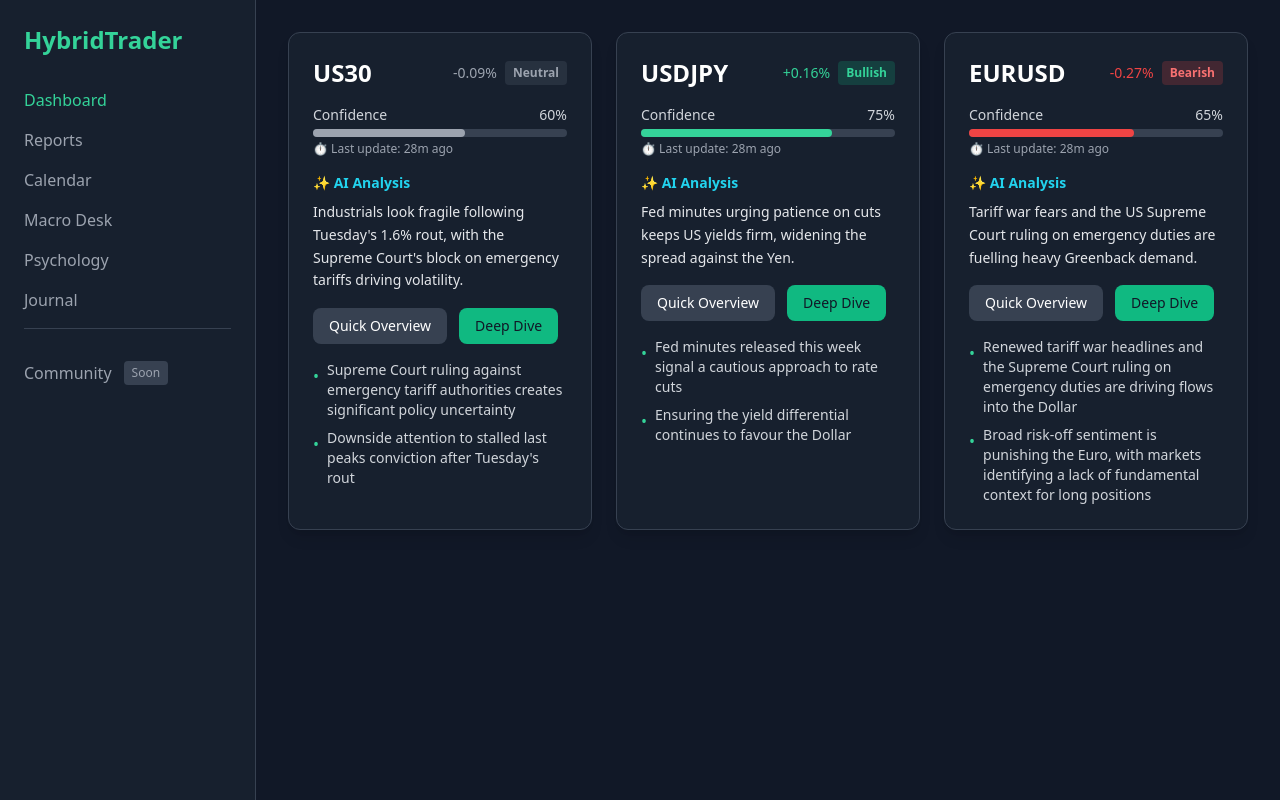
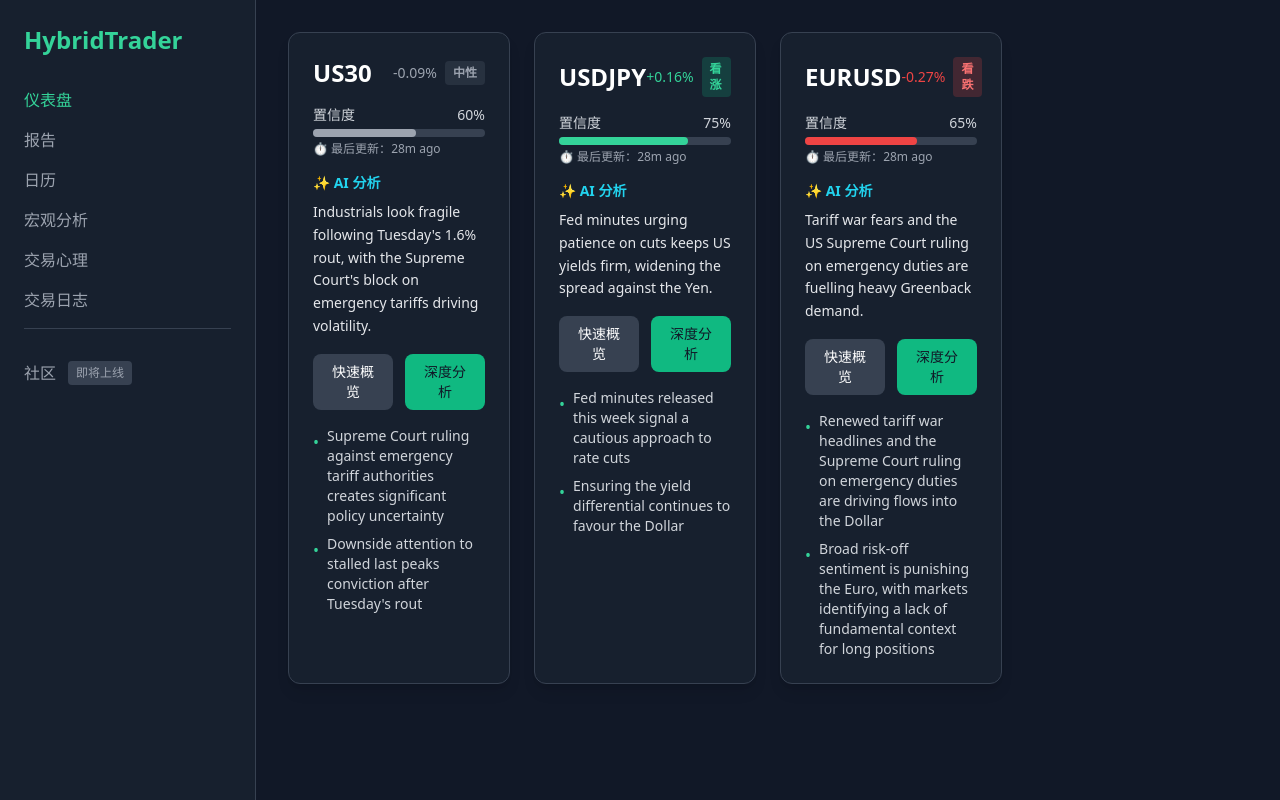
Before and after one commit to Yuan-ai-2026/deepseek, a Next.js app: page / in a window 1280 px wide. Built offline with nearby package versions, Linux system fonts and the light colour scheme; no server answers.

Commit message:
Update page.tsx

```diff
--- a/app/page.tsx
+++ b/app/page.tsx
@@ -1,61 +1,24 @@
 'use client';
 import { useEffect, useState } from 'react';
 
-// 数据类型定义（和 DeepSeek 输出格式对齐）
+// 数据类型定义
 type AssetData = {
-  symbol: string;        // 品种代码（US30/USDJPY/EURUSD等）
-  price: string;         // 当前价格
-  change: string;        // 涨跌幅
-  direction: 'Bullish' | 'Bearish' | 'Neutral'; // 趋势
-  confidence: number;   // 置信度（0-100）
-  lastUpdate: string;   // 最后更新时间
-  aiAnalysis: string;    // AI 分析文本
-  keyPoints: string[];  // 关键驱动要点
+  symbol: string;
+  price: string;
+  change: string;
+  direction: 'Bullish' | 'Bearish' | 'Neutral';
+  confidence: number;
+  lastUpdate: string;
+  aiAnalysis: string;
+  keyPoints: string[];
 };
 
-// 兜底数据（API请求失败时显示）
-const fallbackData: AssetData[] = [
-  {
-    symbol: "US30",
-    price: "39124.50",
-    change: "-0.09%",
-    direction: "Neutral",
-    confidence: 60,
-    lastUpdate: "28m ago",
-    aiAnalysis: "Industrials look fragile following Tuesday's 1.6% rout, with the Supreme Court's block on emergency tariffs driving volatility. Trade tensions continue to cloud the outlook for multinationals.",
-    keyPoints: [
-      "Supreme Court ruling against emergency tariff authorities creates significant policy uncertainty",
-      "Downside attention to stalled last peaks conviction after Tuesday's rout"
-    ]
-  },
-  {
-    symbol: "USDJPY",
-    price: "151.20",
-    change: "+0.16%",
-    direction: "Bullish",
-    confidence: 75,
-    lastUpdate: "28m ago",
-    aiAnalysis: "Fed minutes urging patience on cuts keeps US yields firm, widening the spread against the Yen. Despite interim volatility, the fundamental bias remains strictly upward.",
-    keyPoints: [
-      "Fed minutes released this week signal a cautious approach to rate cuts",
-      "Ensuring the yield differential continues to favour the Dollar"
-    ]
-  },
-  {
-    symbol: "EURUSD",
-    price: "1.0727",
-    change: "-0.27%",
-    direction: "Bearish",
-    confidence: 65,
-    lastUpdate: "28m ago",
-    aiAnalysis: "Tariff war fears and the US Supreme Court ruling on emergency duties are fuelling heavy Greenback demand. With risk sentiment soured, the single currency remains exposed.",
-    keyPoints: [
-      "Renewed tariff war headlines and the Supreme Court ruling on emergency duties are driving flows into the Dollar",
-      "Broad risk-off sentiment is punishing the Euro, with markets identifying a lack of fundamental context for long positions",
-      "Caution is advised as a potential double bottom formation could spark a temporary short squeeze despite the grim outlook"
-    ]
-  }
-];
+// 趋势中文映射
+const directionMap: Record<string, string> = {
+  'Bullish': '看涨',
+  'Bearish': '看跌',
+  'Neutral': '中性'
+};
 
 // 趋势颜色映射
 const getDirectionColor = (dir: string) => {
@@ -71,11 +34,110 @@ const getProgressColor = (dir: string) => {
   return 'bg-gray-400';
 };
 
+// 全中文兜底数据（含新增品种）
+const fallbackData: AssetData[] = [
+  {
+    symbol: "US30",
+    price: "39124.50",
+    change: "-0.09%",
+    direction: "Neutral",
+    confidence: 60,
+    lastUpdate: "28分钟前",
+    aiAnalysis: "工业股在周二1.6%的暴跌后走势疲软，最高法院叫停紧急关税政策加剧了市场波动，贸易紧张局势持续给跨国企业前景蒙上阴影。",
+    keyPoints: [
+      "最高法院裁决叫停紧急关税权限，引发政策不确定性",
+      "周二暴跌后，市场对前期高点的追高信心不足"
+    ]
+  },
+  {
+    symbol: "USDJPY",
+    price: "151.20",
+    change: "+0.16%",
+    direction: "Bullish",
+    confidence: 75,
+    lastUpdate: "28分钟前",
+    aiAnalysis: "美联储会议纪要释放降息谨慎信号，美债收益率维持坚挺，美日利差持续扩大，日元基本面承压，美元日元上行趋势明确。",
+    keyPoints: [
+      "美联储本周会议纪要释放谨慎降息信号",
+      "美日利差持续扩大，利好美元、利空日元"
+    ]
+  },
+  {
+    symbol: "EURUSD",
+    price: "1.0727",
+    change: "-0.27%",
+    direction: "Bearish",
+    confidence: 65,
+    lastUpdate: "28分钟前",
+    aiAnalysis: "关税战担忧与美国最高法院关税裁决，推动美元大幅走强。风险情绪恶化，欧元面临持续下行压力。",
+    keyPoints: [
+      "关税战新闻与最高法院裁决推动美元走强",
+      "市场风险偏好降温，欧元多头缺乏基本面支撑",
+      "警惕双底形态可能引发短期空头回补，操作需谨慎"
+    ]
+  },
+  {
+    symbol: "XAUUSD",
+    price: "2345.80",
+    change: "+0.42%",
+    direction: "Bullish",
+    confidence: 78,
+    lastUpdate: "28分钟前",
+    aiAnalysis: "地缘政治风险升温叠加美联储降息预期，黄金避险需求凸显，美元走弱进一步提振金价，短期维持偏强震荡格局。",
+    keyPoints: [
+      "地缘政治风险升级，黄金避险买盘增加",
+      "美联储降息预期升温，实际利率下行利好金价",
+      "美元指数走弱，为黄金提供额外支撑"
+    ]
+  },
+  {
+    symbol: "XAGUSD",
+    price: "27.85",
+    change: "+0.68%",
+    direction: "Bullish",
+    confidence: 72,
+    lastUpdate: "28分钟前",
+    aiAnalysis: "白银跟随黄金走强，工业需求回暖叠加避险情绪双重驱动，银价弹性高于黄金，短期上行空间打开，关注关键阻力位。",
+    keyPoints: [
+      "黄金走强带动白银跟涨，避险属性凸显",
+      "工业需求回暖，白银基本面边际改善",
+      "银价弹性更大，短期上行空间优于黄金"
+    ]
+  },
+  {
+    symbol: "USOIL",
+    price: "78.45",
+    change: "-0.35%",
+    direction: "Bearish",
+    confidence: 68,
+    lastUpdate: "28分钟前",
+    aiAnalysis: "OPEC+增产预期叠加美国原油库存增加，油价承压下行。全球经济增速放缓压制需求，短期维持偏弱震荡格局。",
+    keyPoints: [
+      "OPEC+增产预期升温，供应端压力加大",
+      "美国原油库存超预期增加，利空油价",
+      "全球经济放缓，原油需求端增长乏力"
+    ]
+  },
+  {
+    symbol: "SSE",
+    price: "3128.50",
+    change: "+0.21%",
+    direction: "Neutral",
+    confidence: 62,
+    lastUpdate: "28分钟前",
+    aiAnalysis: "A股维持震荡格局，政策面托底预期较强，但市场情绪偏谨慎，成交量不足制约上行空间，板块分化明显，关注政策落地节奏。",
+    keyPoints: [
+      "政策托底预期较强，市场下行空间有限",
+      "成交量持续低迷，制约指数上行空间",
+      "板块分化明显，结构性机会为主"
+    ]
+  }
+];
+
 export default function Dashboard() {
   const [data, setData] = useState<AssetData[]>(fallbackData);
   const [loading, setLoading] = useState(true);
 
-  // 从本地API获取数据（由DeepSeek生成）
   const fetchAIData = async () => {
     try {
       const res = await fetch('/api/ai-analysis');
@@ -92,54 +154,53 @@ export default function Dashboard() {
 
   useEffect(() => {
     fetchAIData();
-    // 每5分钟自动刷新一次数据
     const interval = setInterval(fetchAIData, 300000);
     return () => clearInterval(interval);
   }, []);
 
   if (loading) return (
     <div className="min-h-screen bg-gray-900 text-white flex items-center justify-center">
-      <h1 className="text-2xl font-bold">加载 AI 交易分析中...</h1>
+      <h1 className="text-2xl font-bold">AI 交易分析加载中...</h1>
     </div>
   );
 
   return (
     <div className="min-h-screen bg-gray-900 text-white">
-      {/* 侧边栏导航（和参考图一致） */}
+      {/* 侧边栏导航（全中文） */}
       <div className="flex">
         <aside className="w-64 bg-gray-800/50 h-screen p-6 border-r border-gray-700">
           <h1 className="text-2xl font-bold text-emerald-400 mb-8">HybridTrader</h1>
           <nav className="space-y-4">
             <a href="#" className="flex items-center gap-3 text-emerald-400 font-medium">
-              <span>Dashboard</span>
+              <span>仪表盘</span>
             </a>
             <a href="#" className="flex items-center gap-3 text-gray-400 hover:text-white transition">
-              <span>Reports</span>
+              <span>报告</span>
             </a>
             <a href="#" className="flex items-center gap-3 text-gray-400 hover:text-white transition">
-              <span>Calendar</span>
+              <span>日历</span>
             </a>
             <a href="#" className="flex items-center gap-3 text-gray-400 hover:text-white transition">
-              <span>Macro Desk</span>
+              <span>宏观分析</span>
             </a>
             <a href="#" className="flex items-center gap-3 text-gray-400 hover:text-white transition">
-              <span>Psychology</span>
+              <span>交易心理</span>
             </a>
             <a href="#" className="flex items-center gap-3 text-gray-400 hover:text-white transition">
-              <span>Journal</span>
+              <span>交易日志</span>
             </a>
             <div className="pt-8 border-t border-gray-700">
               <a href="#" className="flex items-center gap-3 text-gray-400 hover:text-white transition">
-                <span>Community</span>
-                <span className="text-xs bg-gray-700 px-2 py-1 rounded">Soon</span>
+                <span>社区</span>
+                <span className="text-xs bg-gray-700 px-2 py-1 rounded">即将上线</span>
               </a>
             </div>
           </nav>
         </aside>
 
-        {/* 主内容区 */}
+        {/* 主内容区（自适应多品种布局） */}
         <main className="flex-1 p-8">
-          <div className="grid grid-cols-1 md:grid-cols-2 lg:grid-cols-3 gap-6">
+          <div className="grid grid-cols-1 md:grid-cols-2 lg:grid-cols-3 xl:grid-cols-4 gap-6">
             {data.map((asset) => (
               <div
                 key={asset.symbol}
@@ -157,7 +218,7 @@ export default function Dashboard() {
                       asset.direction === 'Bearish' ? 'bg-red-500/20 text-red-400' :
                       'bg-gray-500/20 text-gray-400'
                     }`}>
-                      {asset.direction}
+                      {directionMap[asset.direction]}
                     </span>
                   </div>
                 </div>
@@ -165,7 +226,7 @@ export default function Dashboard() {
                 {/* 置信度进度条 */}
                 <div className="mb-4">
                   <div className="flex justify-between text-sm text-gray-300 mb-1">
-                    <span>Confidence</span>
+                    <span>置信度</span>
                     <span>{asset.confidence}%</span>
                   </div>
                   <div className="w-full bg-gray-700 rounded-full h-2">
@@ -174,13 +235,13 @@ export default function Dashboard() {
                       style={{ width: `${asset.confidence}%` }}
                     ></div>
                   </div>
-                  <p className="text-xs text-gray-400 mt-1">⏱️ Last update: {asset.lastUpdate}</p>
+                  <p className="text-xs text-gray-400 mt-1">⏱️ 最后更新：{asset.lastUpdate}</p>
                 </div>
 
                 {/* AI 分析模块 */}
                 <div className="mb-4">
                   <h3 className="text-sm font-semibold text-cyan-400 mb-2">
-                    ✨ AI Analysis
+                    ✨ AI 分析
                   </h3>
                   <p className="text-gray-200 text-sm leading-relaxed">
                     {asset.aiAnalysis}
@@ -190,10 +251,10 @@ export default function Dashboard() {
                 {/* 操作按钮 */}
                 <div className="flex gap-3 mb-4">
                   <button className="px-4 py-2 bg-gray-700 rounded-lg text-sm font-medium hover:bg-gray-600 transition">
-                    Quick Overview
+                    快速概览
                   </button>
                   <button className="px-4 py-2 bg-emerald-500 rounded-lg text-sm font-medium hover:bg-emerald-400 transition text-gray-900">
-                    Deep Dive
+                    深度分析
                   </button>
                 </div>
 
```
